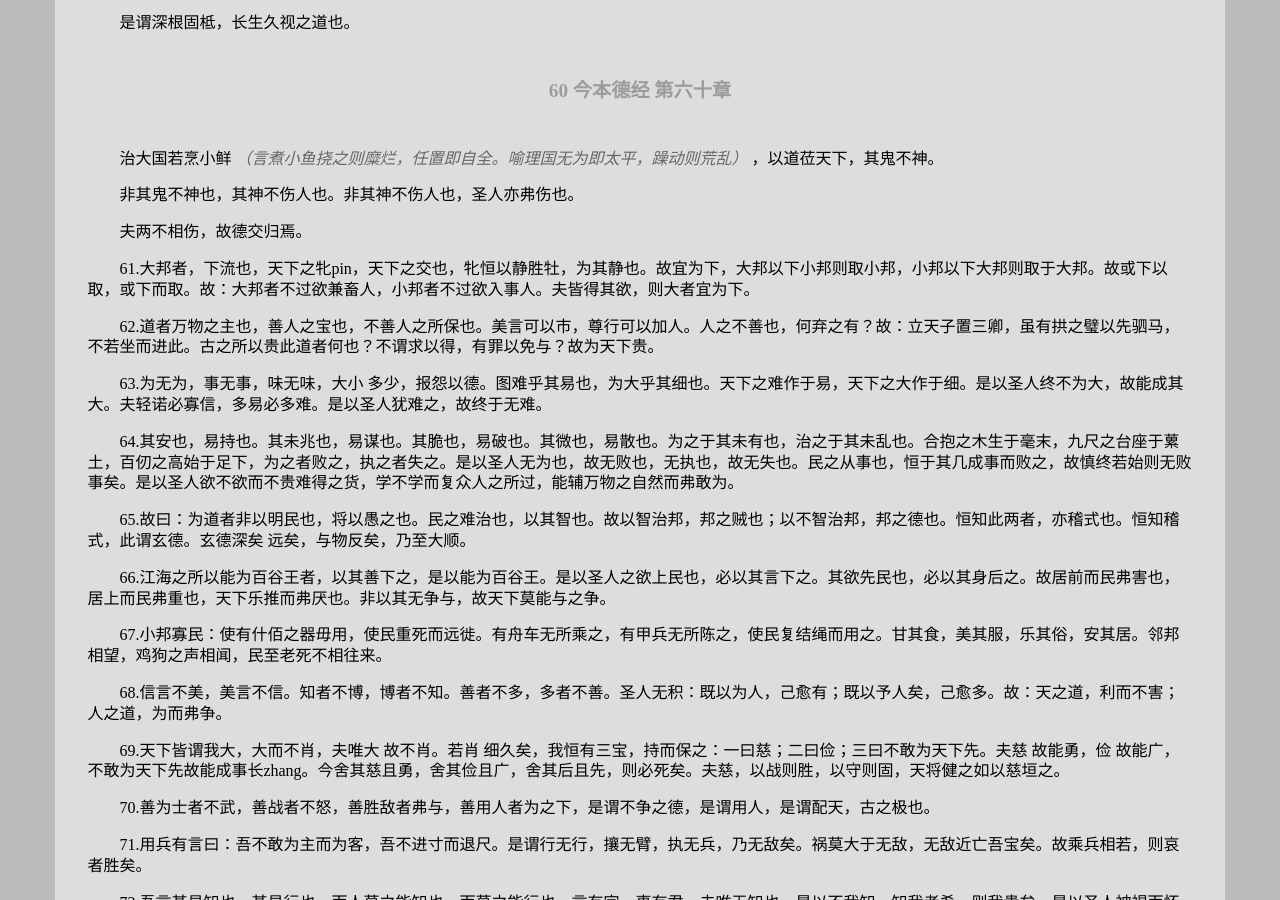
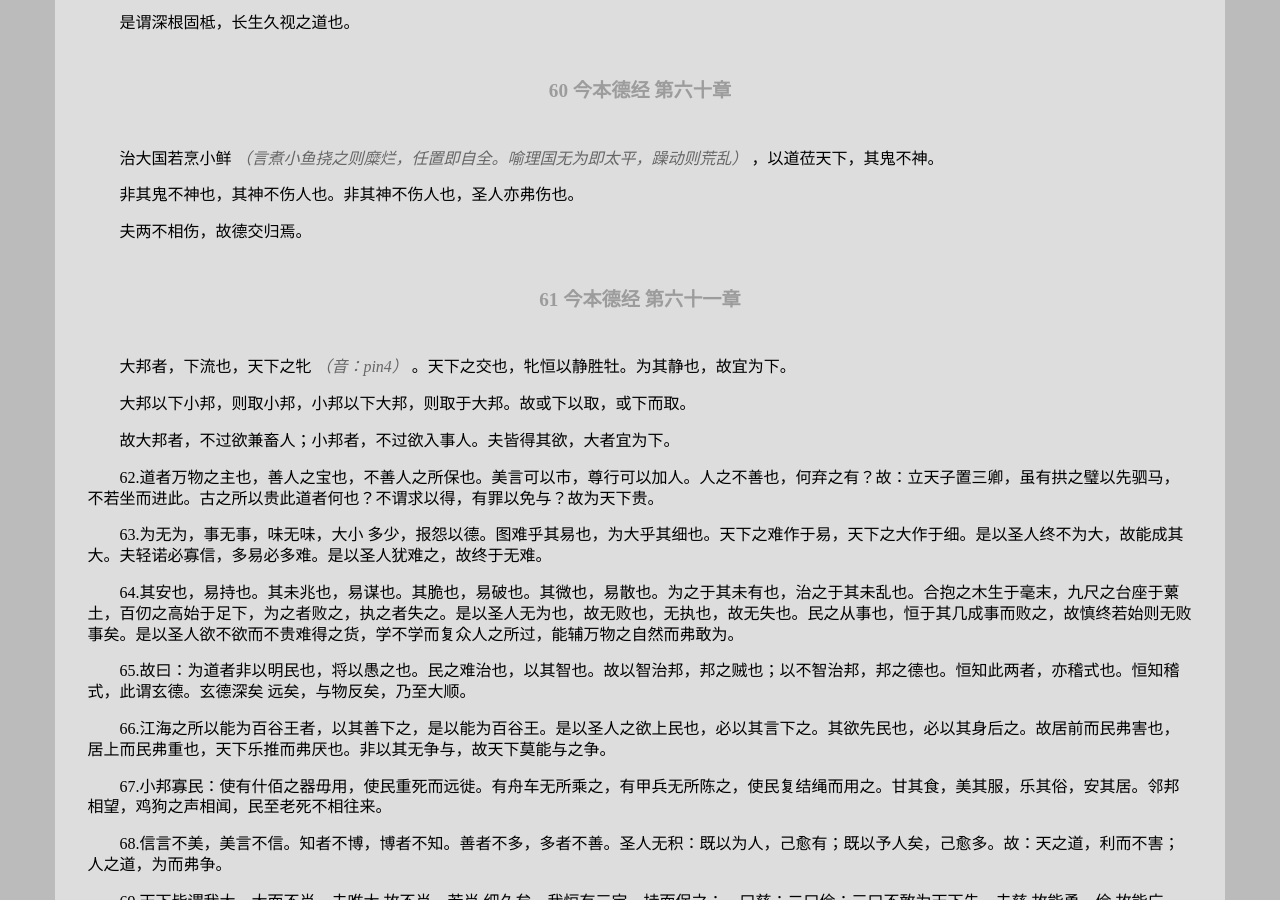
Before and after one commit to leiqin/leiqin.github.io, a Jekyll site: the page built from shoucang/daodejing.markdown, in a window 1280 px wide and 900 px high, scrolled down 5703 px. Built offline with Jekyll 4.4.1, drawn with Linux system fonts in a browser that asks for light colours; nearby versions of some CDN libraries.

Commit message:
道德经 德经 61

```diff
--- a/shoucang/daodejing.markdown
+++ b/shoucang/daodejing.markdown
@@ -231,9 +231,15 @@ title: 道德经
 
 夫两不相伤，故德交归焉。
 
+###### 61 今本德经 第六十一章
+
+大邦者，下流也，天下之牝 _（音：pin4）_ 。天下之交也，牝恒以静胜牡。为其静也，故宜为下。
+
+大邦以下小邦，则取小邦，小邦以下大邦，则取于大邦。故或下以取，或下而取。
+
+故大邦者，不过欲兼畜人；小邦者，不过欲入事人。夫皆得其欲，大者宜为下。
 
 
-61.大邦者，下流也，天下之牝pin，天下之交也，牝恒以静胜牡，为其静也。故宜为下，大邦以下小邦则取小邦，小邦以下大邦则取于大邦。故或下以取，或下而取。故：大邦者不过欲兼畜人，小邦者不过欲入事人。夫皆得其欲，则大者宜为下。
 
 62.道者万物之主也，善人之宝也，不善人之所保也。美言可以市，尊行可以加人。人之不善也，何弃之有？故：立天子置三卿，虽有拱之璧以先驷马，不若坐而进此。古之所以贵此道者何也？不谓求以得，有罪以免与？故为天下贵。
 
```
